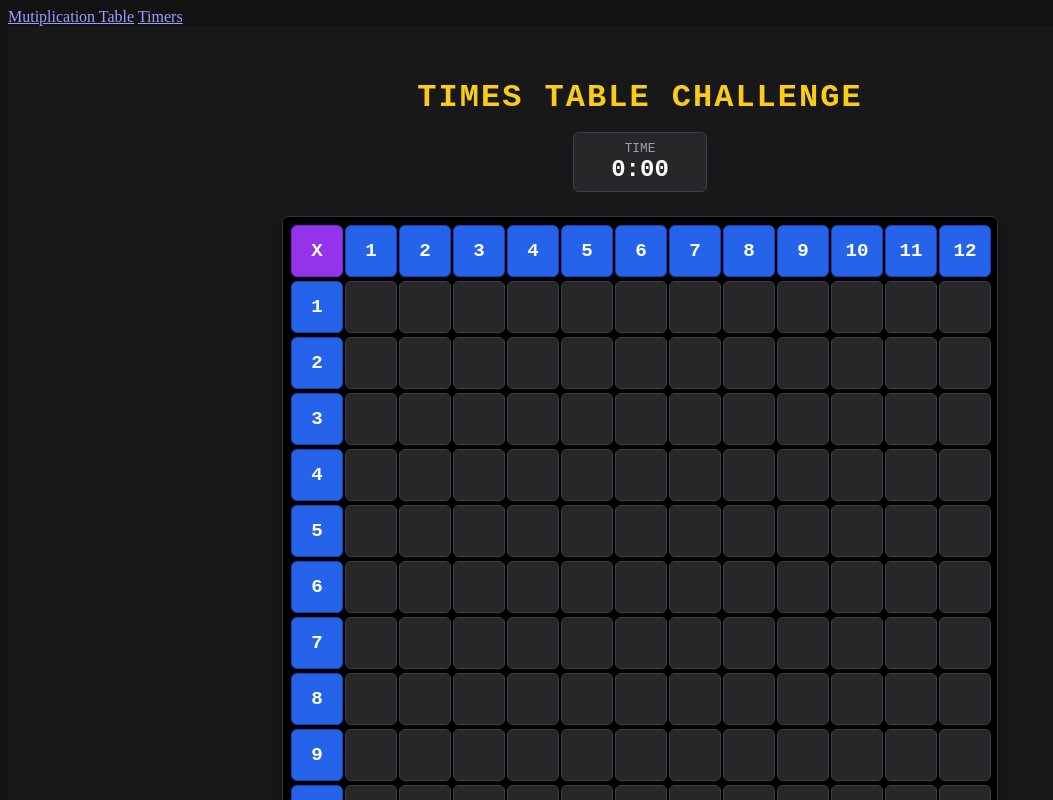
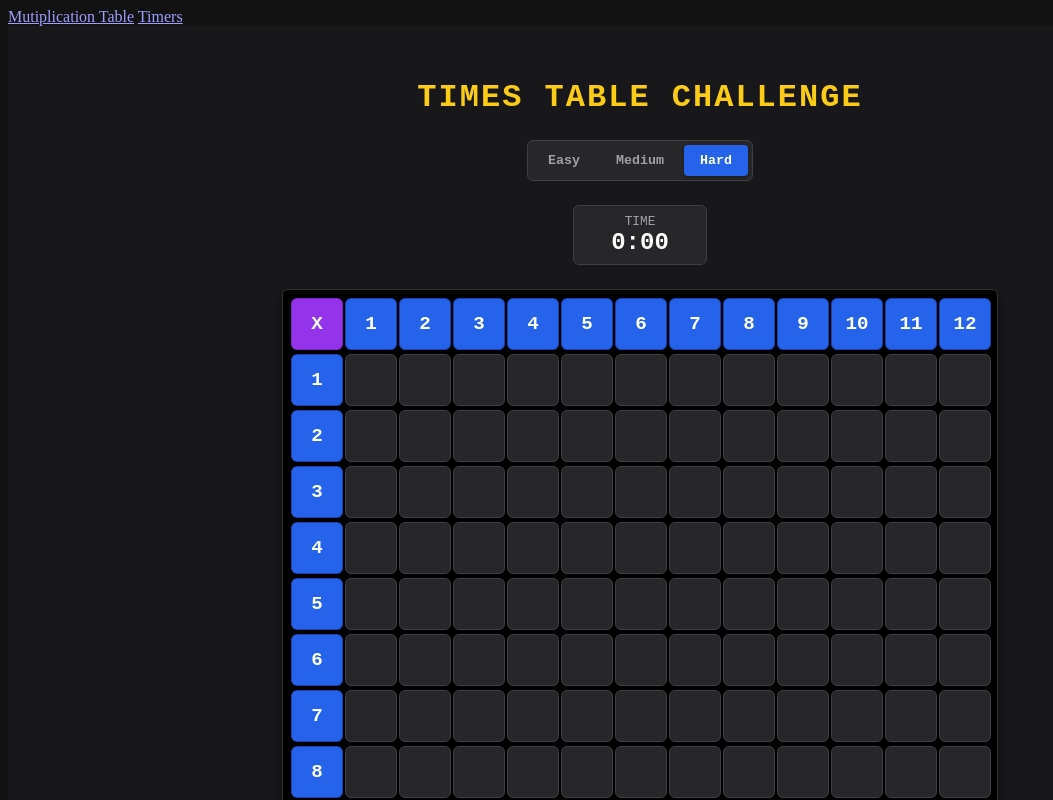
Before and after one commit to timscodebase/svelte-playground, a SvelteKit app: page /mulipication-tables in a window 1280 px wide. Shown: the top 800 px of the page, without its empty margins (0-1053 px from the left). Built offline with nearby package versions, Linux system fonts and the light colour scheme.

Commit message:
view transition

```diff
--- a/src/routes/mulipication-tables/+page.svelte
+++ b/src/routes/mulipication-tables/+page.svelte
@@ -1,10 +1,16 @@
 <script lang="ts">
   import { fly } from "svelte/transition";
-  import { onMount, onDestroy } from "svelte";
+  import { onMount, onDestroy, flushSync } from "svelte";
   import confetti from "canvas-confetti";
 
   // --- Configuration ---
-  const SIZE = 12;
+  const LEVELS = {
+    Easy: 5,
+    Medium: 8,
+    Hard: 12,
+  } as const;
+
+  type Level = keyof typeof LEVELS;
 
   // --- Types ---
   type CellState = "empty" | "editing" | "correct" | "wrong" | "filled";
@@ -17,11 +23,14 @@
   }
 
   // --- State Initialization ---
-  function createGrid(): Cell[][] {
+  let currentLevel = $state<Level>("Hard");
+  let SIZE = $derived(LEVELS[currentLevel]);
+
+  function createGrid(s: number): Cell[][] {
     const newGrid: Cell[][] = [];
-    for (let r = 0; r <= SIZE; r++) {
+    for (let r = 0; r <= s; r++) {
       let row: Cell[] = [];
-      for (let c = 0; c <= SIZE; c++) {
+      for (let c = 0; c <= s; c++) {
         row.push({
           value: null,
           tempValue: null,
@@ -35,7 +44,7 @@
   }
 
   // Svelte 5: Deeply reactive state object
-  let grid = $state(createGrid());
+  let grid = $state(createGrid(LEVELS["Hard"]));
 
   // Selection State
   let selectedR = $state<number | null>(null);
@@ -49,11 +58,19 @@
   let timerInterval: any = null;
 
   // --- Lifecycle ---
-  onMount(() => {
-    const storedBest = localStorage.getItem("multiplication-best-time");
+  function loadBestTime() {
+    const storedBest = localStorage.getItem(
+      `multiplication-best-time-${currentLevel}`,
+    );
     if (storedBest) {
       bestTime = parseFloat(storedBest);
+    } else {
+      bestTime = null;
     }
+  }
+
+  onMount(() => {
+    loadBestTime();
   });
 
   onDestroy(() => {
@@ -73,6 +90,27 @@
     timerInterval = setInterval(() => {
       elapsed = (Date.now() - startTime!) / 1000;
     }, 100);
+  }
+
+  function setLevel(level: Level) {
+    if (currentLevel === level) return;
+
+    const update = () => {
+      currentLevel = level;
+      // We need to fully reset the game state when level changes
+      resetGame(true);
+    };
+
+    // Use View Transition API if available for the slide animation
+    if (document.startViewTransition) {
+      document.startViewTransition(() => {
+        // flushSync forces the DOM to update synchronously inside the transition
+        // so the browser can capture the 'after' state immediately
+        flushSync(update);
+      });
+    } else {
+      update();
+    }
   }
 
   function checkWin() {
@@ -97,7 +135,10 @@
 
       if (bestTime === null || finalTime < bestTime) {
         bestTime = finalTime;
-        localStorage.setItem("multiplication-best-time", finalTime.toString());
+        localStorage.setItem(
+          `multiplication-best-time-${currentLevel}`,
+          finalTime.toString(),
+        );
       }
 
       confetti({
@@ -112,7 +153,6 @@
 
   function selectCell(r: number, c: number) {
     if (r < 1 || r > SIZE || c < 1 || c > SIZE) return;
-
     // Close previous edit if changing selection
     if (
       (selectedR !== r || selectedC !== c) &&
@@ -194,14 +234,11 @@
     const isCorrect = inputVal === cell.answer;
 
     grid[r][c].value = inputVal;
-
     if (isCorrect) {
       grid[r][c].status = "correct";
       checkWin();
-
       // Feature: Auto-advance on correct
       moveSelection(0, 1);
-
       // Revert green to filled after delay
       setTimeout(() => {
         // Ensure it wasn't changed to something else in the meantime
@@ -237,7 +274,8 @@
 
     // 2. Quick Entry (Type number to start editing immediately)
     if (!isEditing && /^[0-9]$/.test(e.key)) {
-      e.preventDefault(); // Stop window scroll or other defaults
+      e.preventDefault();
+      // Stop window scroll or other defaults
       startEditing(selectedR, selectedC, e.key);
     }
 
@@ -249,7 +287,8 @@
   }
 
   function handleInputKeydown(e: KeyboardEvent, r: number, c: number) {
-    e.stopPropagation(); // Don't bubble to window
+    e.stopPropagation();
+    // Don't bubble to window
 
     if (e.key === "Enter") confirmCell(r, c);
     if (e.key === "Escape") cancelEdit(r, c);
@@ -278,25 +317,29 @@
     checkWin();
   }
 
-  function clearAll() {
-    if (!confirm("Are you sure you want to clear the whole board?")) return;
-
-    // Reset Game
+  function resetGame(forceRebuild = false) {
+    // Reset Game State
     startTime = null;
     elapsed = 0;
     gameFinished = false;
     if (timerInterval) clearInterval(timerInterval);
-
-    // Reset Grid (mutation is reactive)
-    for (let r = 1; r <= SIZE; r++) {
-      for (let c = 1; c <= SIZE; c++) {
-        grid[r][c].value = null;
-        grid[r][c].tempValue = null;
-        grid[r][c].status = "empty";
-      }
-    }
     selectedR = null;
     selectedC = null;
+
+    // Refresh best time for current level
+    loadBestTime();
+
+    // Rebuild or Clear Grid
+    if (forceRebuild) {
+      grid = createGrid(LEVELS[currentLevel]);
+    } else {
+      grid = createGrid(LEVELS[currentLevel]);
+    }
+  }
+
+  function clearAll() {
+    if (!confirm("Are you sure you want to clear the whole board?")) return;
+    resetGame(false);
   }
 </script>
 
@@ -305,6 +348,25 @@
 <div class="container">
   <div class="header-section">
     <h1>Times Table Challenge</h1>
+
+    <div class="levels">
+      {#each Object.keys(LEVELS) as level}
+        <button
+          class="level-btn"
+          class:active={currentLevel === level}
+          onclick={() => setLevel(level as Level)}
+        >
+          {#if currentLevel === level}
+            <div
+              class="active-pill"
+              style="view-transition-name: active-pill"
+            ></div>
+          {/if}
+          <span class="btn-text">{level}</span>
+        </button>
+      {/each}
+    </div>
+
     <div class="stats">
       <div class="stat-box">
         <span class="label">Time</span>
@@ -312,7 +374,7 @@
       </div>
       {#if bestTime !== null}
         <div class="stat-box best">
-          <span class="label">Best</span>
+          <span class="label">Best ({currentLevel})</span>
           <span class="value">{formatTime(bestTime)}</span>
         </div>
       {/if}
@@ -432,19 +494,70 @@
     flex-direction: column;
     align-items: center;
     margin-bottom: 1.5rem;
+    gap: 1rem;
   }
 
   h1 {
     color: #facc15;
     text-transform: uppercase;
     letter-spacing: 2px;
-    margin-bottom: 1rem;
+    margin-bottom: 0.5rem;
     text-align: center;
+  }
+
+  /* Levels */
+  .levels {
+    display: flex;
+    gap: 0.25rem;
+    background: #27272a;
+    padding: 4px;
+    border-radius: var(--radius);
+    border: 1px solid #3f3f46;
+  }
+
+  .level-btn {
+    position: relative; /* Contain the absolute pill */
+    background: transparent;
+    border: none;
+    color: #a1a1aa;
+    padding: 8px 16px;
+    border-radius: 4px;
+    cursor: pointer;
+    font-weight: bold;
+    font-family: inherit;
+    transition: color 0.2s;
+    outline: none;
+  }
+
+  .level-btn:hover:not(.active) {
+    background: #3f3f46;
+    color: white;
+  }
+
+  .level-btn.active {
+    color: white;
+    /* Background is handled by .active-pill */
+  }
+
+  /* Sliding Pill */
+  .active-pill {
+    position: absolute;
+    inset: 0;
+    background-color: var(--color-header);
+    border-radius: 4px;
+    z-index: 0;
+    box-shadow: 0 1px 3px rgba(0, 0, 0, 0.3);
+  }
+
+  .btn-text {
+    position: relative;
+    z-index: 1;
   }
 
   .stats {
     display: flex;
     gap: 2rem;
+    margin-top: 0.5rem;
   }
 
   .stat-box {
```
